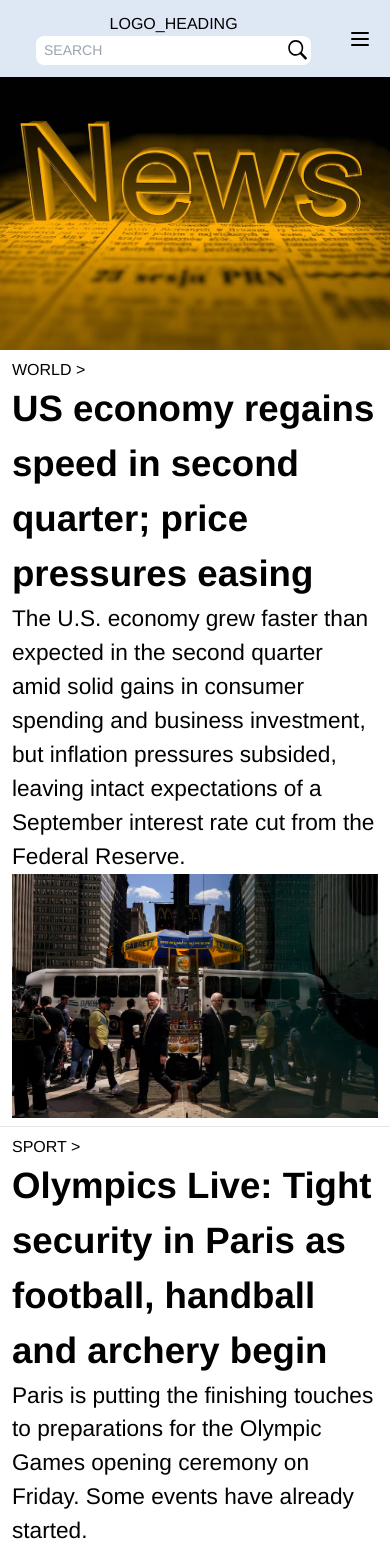
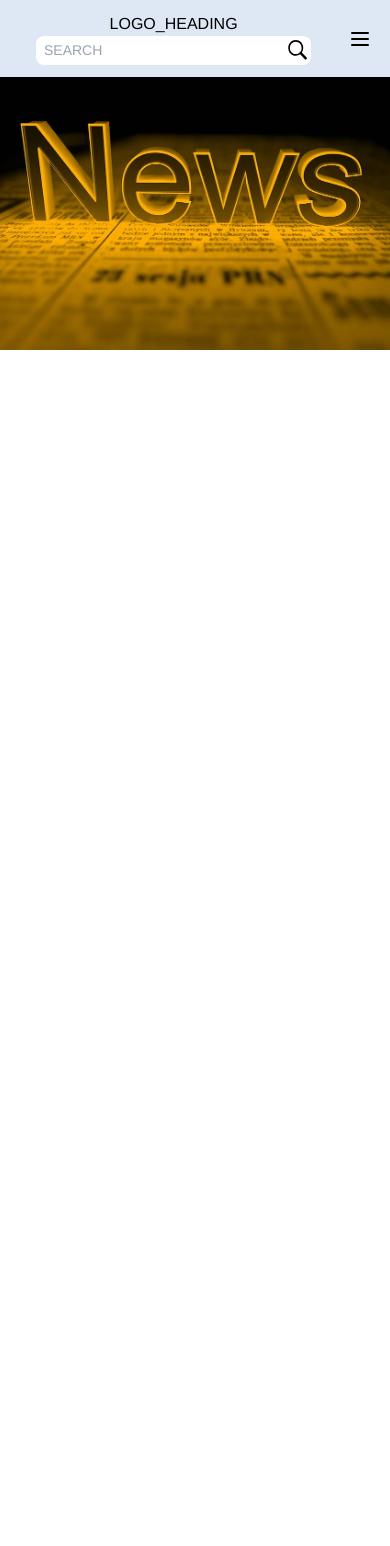
Before and after one commit to HALLakmina/malaysia-news-website-portal, a React (Create React App) app: page / in a window 390 px wide. Shown: the top 1546 px of the page. After the commit the page ends 844 px from the top, so only its background shows below. Built offline with nearby package versions, Linux system fonts and the light colour scheme.

Commit message:
Categorised the each components add new component to read full news and modified css

```diff
--- a/src/App.js
+++ b/src/App.js
@@ -1,6 +1,6 @@
 import React from "react";
 import { Route, Routes } from "react-router-dom";
-import NavigationBar from './Components/NavigationBar'
+import NavigationBar from './Components/NavigationBar/NavigationBar'
 import Index from "./Pages/Index"
 
 const App = () =>{
--- a/src/Components/NewsCard.js
+++ /dev/null
@@ -1,26 +0,0 @@
-import React from 'react'
-import { Link } from 'react-router-dom'
-
-const NewsCard = () => {
-  return (
-    <div className="rounded-lg p-3 color-bg-white flex flex-col relative my-2" style={{width:'380px'}}>
-        <p className="absolute top-0 right-0 body-font-5">Latest</p>
-        <div style={{width:'100%',height:'200px'}}>
-            <img src="" alt="" className="size-full rounded-lg"/>
-        </div>
-        <p className="heading-font-5">UNESCO Director-General in SL</p>
-        <p className="body-font-5 color-text-on-ash-gray">July 16, 2024</p>
-        <p className="body-font-5">
-            Audrey Azoulay, the Director-General of the United Nations Educational,
-            Scientific and Cultural Organization (UNESCO), participated in the celebration
-            of the 75th anniversary of Sri Lanka’s UNESCO membership at the Nelum Pokuna
-            Theatre today Pix by Waruna Wanniarachchi
-        </p>
-        <div className='flex flex-row items-center justify-center my-5' style={{width:'100%'}}>
-            <Link to="/read-more-news"className="body-font-5 font-bold" aria-label="Read More Button" type="button">READ MORE</Link>
-        </div>
-    </div>
-  )
-}
-
-export default NewsCard
--- /dev/null
+++ b/src/Components/NewsCards/FullNewsCard.js
@@ -0,0 +1,25 @@
+import React from 'react'
+
+const FullNewsCard = () => {
+  return (
+    <div className="w-100">
+        <div className="p-2 m-2">
+            <p className="heading-font-4">ජනපති රනිල්ට පොහොට්ටුවේ සහය නැහැ</p>
+            <div>
+                <p className='body-font-5'>July 29, 2024</p>
+                <p className='body-font-5'>10:58 pm</p>
+            </div>
+            <img src="/assets/images/news-images/news-03.jpeg" alt="" className='w-full h-auto'/>
+            <p className='body-font-4'>
+                ඉදිරි ජනාධිපතිවරණය සඳහා ශ්‍රී ලංකා පොදුජන පෙරමුණෙන් පොහොට්ටුව ලකුණ යටතේ අපේක්ෂකයෙකු ඉදිරිපත් කිරීමට තීරණය කර තිබෙනවා
+                ඒ අද (29) හිටපු ජනාධිපති මහින්ද රාජපක්ෂ මහතාගේ නිල නිවසේ පැවති දේශපාලන මණ්ඩලය රැස්වීමෙන් අනතුරුවයි.
+                මාධ්‍ය වෙත අදහස් දක්වමින් පොදුජන පෙරමුණේ මහ ලේකම් සාගර කාරියවසම් මහතා පවසා සිටියේ, මෙම තීරණයට විරුද්ධ අය සිටී නම් හෝ පක්ෂයේ අනුමැතියෙන් තොරව ජනාධිපතිවරණයට ඉදිරිපත් වන්නේ නම් වහාම එම පුද්ගලයා සම්බන්ධයෙන් විනය ක්‍රියාමාර්ග ගැනීමට තීරණය කළ බවයි.
+                තම පක්ෂය තුළින්ම අපේක්ෂකයෙකු ඉදිරිපත් කරන බැවින් වත්මන් ජනාධිපතිවරයාට සහාය දැක්වීමට හැකියාවක් නොමැති බව ද සාගර කාරියවසම් මහතා වැඩිදුරටත් මෙහිදී ප්‍රකාශ කළා.
+                “පොහොට්ටුව ලකුණින් පක්ෂයේ සාමාජිකයෙක් ඉදිරිපත් කළ යුතුයි කියන කාරණය ගැන අදහස් දැක්වීමක් වුණා. කිහිපදෙනෙක් විරුද්ධ වුණා. අති බහුතරයක් පක්ෂ වුණා. එහිදී අති බහුතරයෙන් සම්මත වුණා ඉදිරි ජනාධිපති මැතිවරණය සඳහා පොහොට්ටුව ලකුණ යටතේ අපේක්ෂකයෙකු ඉදිරිපත් කළ යුතු බව. මේ තීරණයට එරෙහි වුණොත් ඒ අයටත් පක්ෂයේ කිසියම් කෙනෙක් පක්ෂ අනුමැතියෙන් තොරව ජනාධිපතිවරණයට ඉදිරිපත් වුණොත් වහාම විනය ක්‍රියාමාර්ග ගන්නා බවටත් යෝජනා සම්මත වුණා.”
+            </p>
+        </div>
+    </div>
+  )
+}
+
+export default FullNewsCard
--- /dev/null
+++ b/src/Components/NewsCards/NewsCard.js
@@ -0,0 +1,26 @@
+import React from 'react'
+import { Link } from 'react-router-dom'
+
+const NewsCard = ({style}) => {
+  return (
+      <div className="rounded-lg p-3 color-bg-white flex flex-col relative my-2 mx-2 ">
+          <p className="absolute top-0 right-0 body-font-5">Latest</p>
+          <div className='w-100 h-40 sm:h-52'>
+              <img src="" alt="" className="size-full rounded-lg"/>
+          </div>
+          <p className="heading-font-5">UNESCO Director-General in SL</p>
+          <p className="body-font-5 color-text-on-ash-gray">July 16, 2024</p>
+          <p className="body-font-5">
+              Audrey Azoulay, the Director-General of the United Nations Educational,
+              Scientific and Cultural Organization (UNESCO), participated in the celebration
+              of the 75th anniversary of Sri Lanka’s UNESCO membership at the Nelum Pokuna
+              Theatre today Pix by Waruna Wanniarachchi
+          </p>
+          <div className='flex flex-row items-center justify-center my-5' style={{width:'100%'}}>
+              <Link to="/read-more-news"className="body-font-5 font-bold" aria-label="Read More Button" type="button">READ MORE</Link>
+          </div>
+        </div>
+  )
+}
+
+export default NewsCard
--- a/src/Pages/Index.js
+++ b/src/Pages/Index.js
@@ -1,30 +1,9 @@
 import React from 'react'
-import NewsCard from '../Components/NewsCard'
 import SlidShow from '../Components/SlidShow'
-import NewsBar from '../Components/NewsBar'
 const Index = () => {
   return (
     <>
-        <SlidShow/>
-        <section>
-          <NewsBar
-            heading={"US economy regains speed in second quarter; price pressures easing"}
-            description={"The U.S. economy grew faster than expected in the second quarter amid solid gains in consumer spending and business investment, but inflation pressures subsided, leaving intact expectations of a September interest rate cut from the Federal Reserve."}
-            image={'/assets/images/news-images/news-01.avif'}
-            category={"WORLD"}
-          />
-          <NewsBar
-            heading={"Olympics Live: Tight security in Paris as football, handball and archery begin"}
-            description={"Paris is putting the finishing touches to preparations for the Olympic Games opening ceremony on Friday. Some events have already started."}
-            image={'/assets/images/news-images/news-02.avif'}
-            category={"SPORT"}
-          />
-        </section>
-        <section className='flex flex-wrap items-center justify-evenly   w-full'>
-          <NewsCard/>
-          <NewsCard/>
-          <NewsCard/>
-        </section>
+      <SlidShow/>
     </>
   )
 }
```
Also changed, not shown: public/assets/images/news-images/news-03.jpeg (added), src/Components/NavigationBar/NavigationBar.js (renamed from src/Components/NavigationBar.js), src/Components/NewsCards/NewsBar.js (renamed from src/Components/NewsBar.js).
